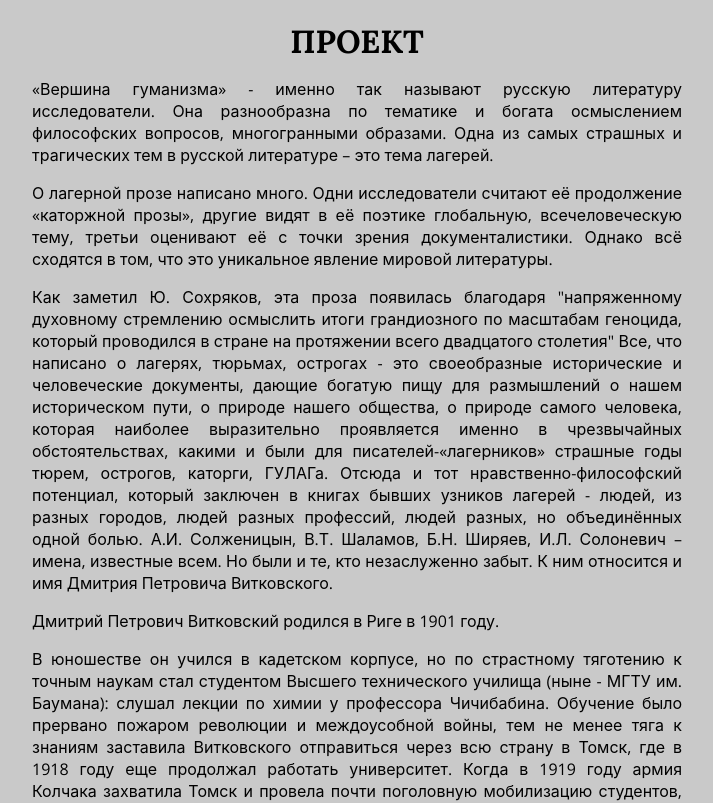
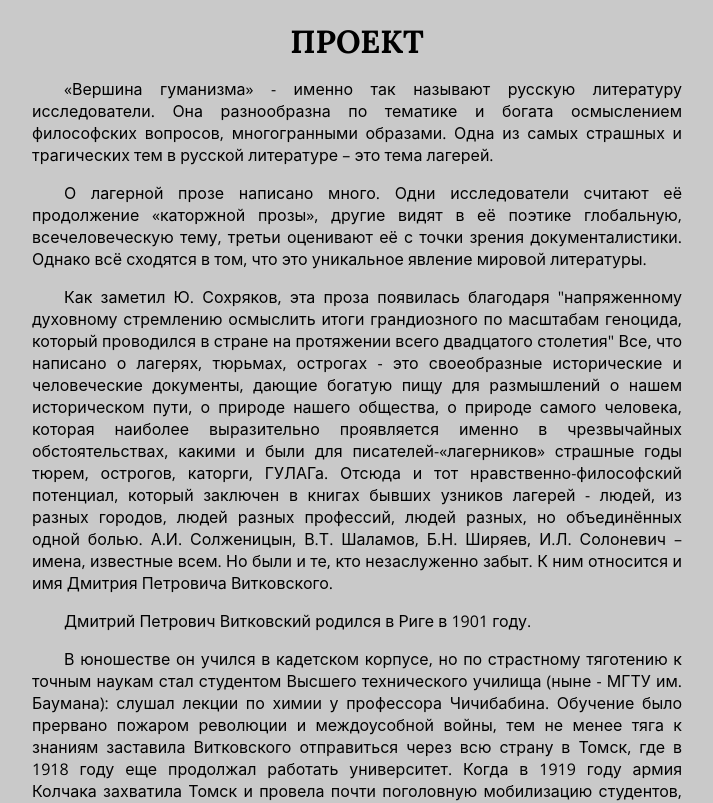
Before and after one commit to vpukhanov/vitkovsky-longread, a Next.js app: page / in a window 1280 px wide. Shown: the top 803 px of the page, without its empty margins (283-996 px from the left). Built offline with nearby package versions, Linux system fonts and the light colour scheme.

Commit message:
added text indent

```diff
--- a/styles/globals.css
+++ b/styles/globals.css
@@ -26,6 +26,14 @@ a {
 
 * {
   box-sizing: border-box;
+}
+
+p {
+  text-indent: 2em;
+}
+
+blockquote:not(.long) p {
+  text-indent: 0;
 }
 
 .title,
```
